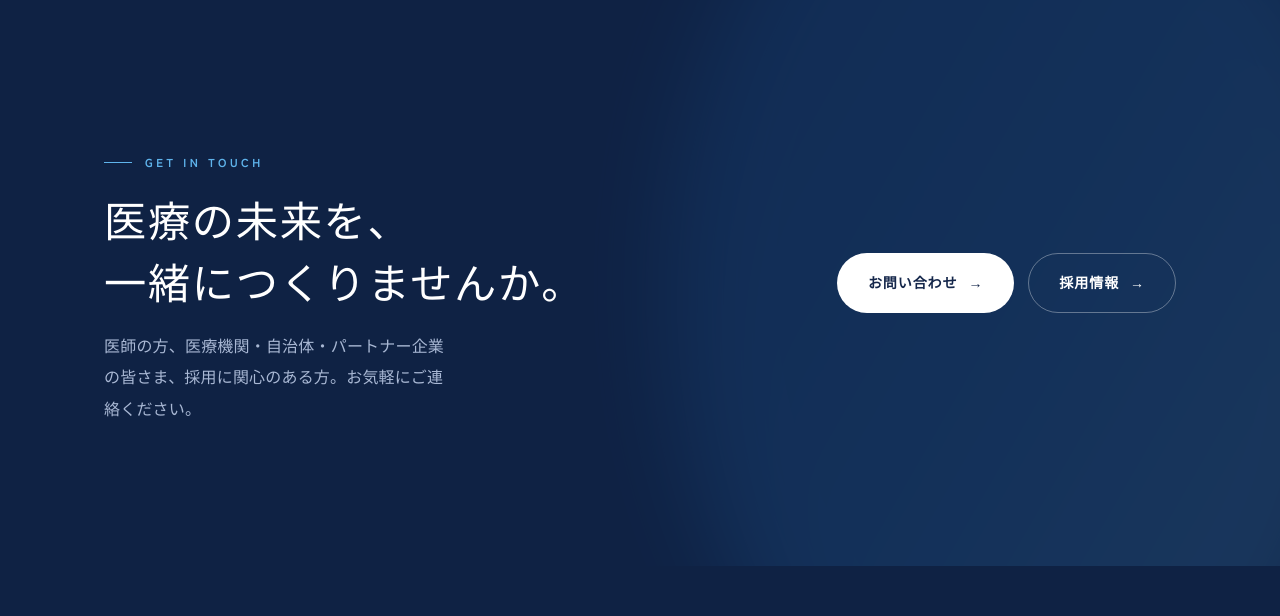
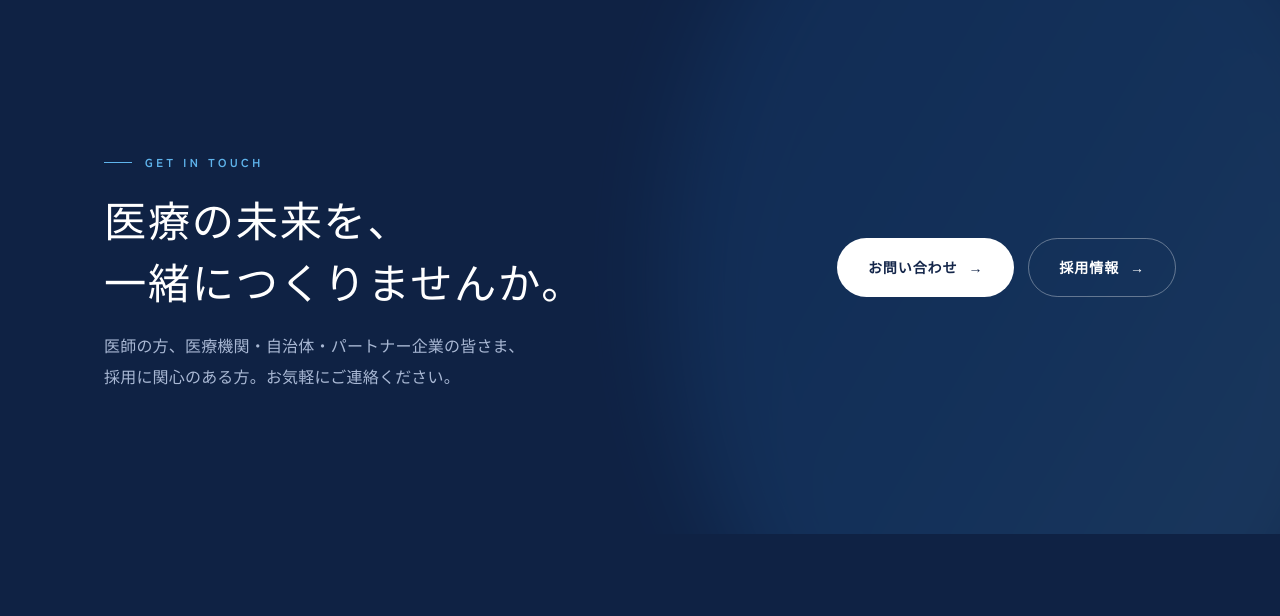
Before and after one commit to medixus-inc/Medixus-HP, a plain HTML site: page index.html in a window 1280 px wide. Shown: the part 6181-6797 px from the top of the page. Drawn offline with Linux system fonts and the light colour scheme; a web font is replaced by a local one.

Commit message:
Keep home CTA lead on two lines

```diff
--- a/index.html
+++ b/index.html
@@ -163,7 +163,7 @@
     <div>
       <span class="eyebrow ghost reveal">Get in touch</span>
       <h2 class="mt-s reveal reveal-d1">医療の未来を、<br>一緒につくりませんか。</h2>
-      <p class="reveal reveal-d2">医師の方、医療機関・自治体・パートナー企業の皆さま、採用に関心のある方。お気軽にご連絡ください。</p>
+      <p class="home-cta-lead reveal reveal-d2"><span>医師の方、医療機関・自治体・パートナー企業の皆さま、</span><br><span>採用に関心のある方。お気軽にご連絡ください。</span></p>
     </div>
     <div class="actions reveal reveal-d2">
       <a href="contact.html" class="btn btn-light">お問い合わせ<span class="arr">→</span></a>
--- a/styles.css
+++ b/styles.css
@@ -405,6 +405,9 @@ p:last-child { margin-bottom: 0; }
 .cta .inner { position:relative; z-index:1; display:flex; align-items:center; justify-content:space-between; gap:42px; flex-wrap: wrap; }
 .cta h2 { font-size: clamp(1.7rem,3.3vw,2.7rem); letter-spacing:.04em; line-height:1.46; }
 .cta p { color:#a9b8d4; margin-top: 16px; max-width: 44ch; font-family: var(--serif); }
+.home-cta-lead { max-width: none; }
+.home-cta-lead span { white-space: nowrap; }
+@media (max-width: 760px){ .home-cta-lead span { white-space: normal; } }
 
 /* ---- Problem cards ---- */
 .pcard { background: var(--paper); border: 1px solid var(--line); border-radius: var(--r-xl); padding: 38px 34px; transition: transform .5s var(--ease), box-shadow .5s var(--ease), border-color .5s; }
```
